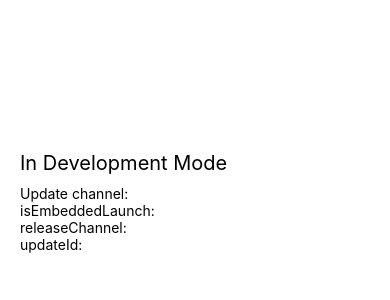
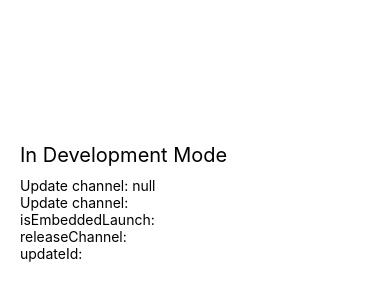
Before and after one commit to nicbovee/expo-update-experiement, a React Native app: screen / in a window 390 px wide. Shown: the part 220-520 px from the top of the page. Built offline with nearby package versions, Linux system fonts and the light colour scheme.

Commit message:
feat: show update result

```diff
--- a/App.js
+++ b/App.js
@@ -19,6 +19,7 @@ export default function App() {
   return (
     <View style={styles.container}>
       {__DEV__ && <Text style={styles.title}>In Development Mode</Text>}
+      <Text>Update channel: {JSON.stringify(update)}</Text>
       <Text>Update channel: {Updates.channel}</Text>
       <Text>isEmbeddedLaunch: {Updates.isEmbeddedLaunch}</Text>
       <Text>releaseChannel: {Updates.releaseChannel}</Text>
```
